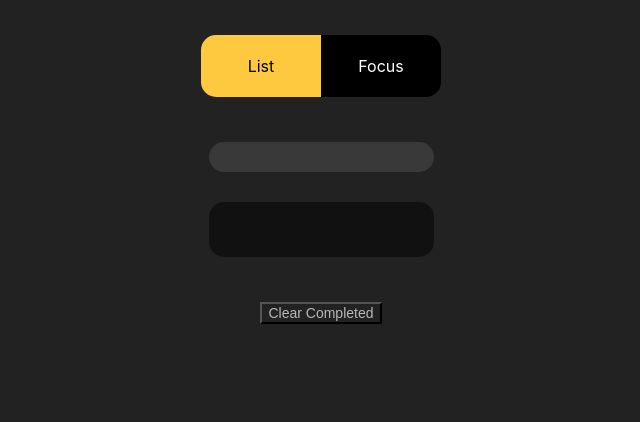
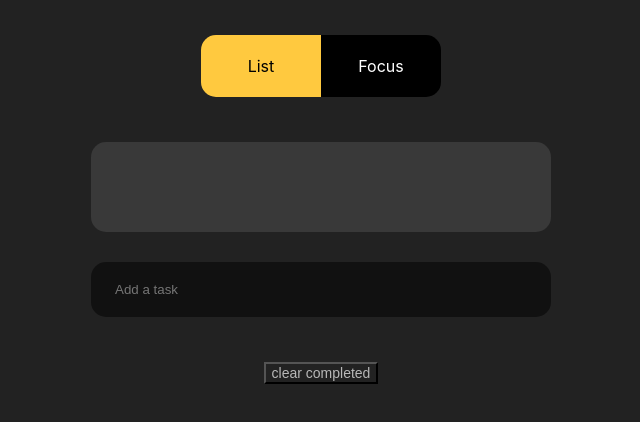
Before and after one commit to Furkanakguun/React_todo, a React (Create React App) app: page / in a window 1280 px wide. Shown: the top 422 px of the page, without its empty margins (319-959 px from the left). Built offline with nearby package versions, Linux system fonts and the light colour scheme.

Commit message:
design continues

```diff
--- a/src/App.tsx
+++ b/src/App.tsx
@@ -13,7 +13,7 @@ import { Task } from './types';
 const Layout = styled.div`
     align-items: center;
     display: flex;
-    flex-direction: column;
+    flex-direction: column;min-height:100vh;
     padding: 35px;
 `;
 
@@ -81,13 +81,4 @@ function App() {
   );
 }
 
-function ListView() {
-  return <h2>List View</h2>;
-}
-
-
-function FocusView() {
-  return <h2>Focus View</h2>;
-}
-
 export default App;
--- /dev/null
+++ b/src/components/Button.ts
@@ -0,0 +1,14 @@
+import styled from 'styled-components';
+import { colors } from '../styles';
+
+const Button = styled.button`
+  background: ${colors.primary};
+  border: none;
+  border-radius: 15px;
+  color: #000;
+  height: 46px;
+  padding-left: 30px;
+  padding-right: 30px;
+`;
+
+export default Button;
--- /dev/null
+++ b/src/components/Checkbox.tsx
@@ -0,0 +1,44 @@
+import React, { ComponentProps } from 'react';
+import styled, { StyledComponent } from 'styled-components';
+import { colors } from '../styles';
+
+const CheckboxContainer = styled.div`
+  display: inline-block;
+  vertical-align: middle;
+`;
+
+const HiddenCheckbox = styled.input`
+  // Hide checkbox visually but remain accessible to screen readers.
+  // Source: https://polished.js.org/docs/#hidevisually
+  border: 0;
+  clip: rect(0 0 0 0);
+  clip-path: inset(50%);
+  height: 1px;
+  margin: -1px;
+  overflow: hidden;
+  padding: 0;
+  position: absolute;
+  white-space: nowrap;
+  width: 1px;
+`;
+
+const StyledCheckbox = styled.div<{ checked: boolean }>`
+  display: inline-block;
+  width: 25px;
+  height: 25px;
+  background: ${(props) => (props.checked ? colors.primary : 'none')};
+  border: 3px solid ${colors.primary};
+  border-radius: 25px;
+  transition: all 100ms;
+`;
+
+type Props = ComponentProps<StyledComponent<'input', any, {}>>;
+
+const Checkbox: React.FC<Props> = ({ checked, ...props }) => (
+  <CheckboxContainer>
+    <HiddenCheckbox {...props} type="checkbox" checked={checked} />
+    <StyledCheckbox checked={checked} />
+  </CheckboxContainer>
+);
+
+export default Checkbox;
--- /dev/null
+++ b/src/components/IconButton.ts
@@ -0,0 +1,8 @@
+import styled from 'styled-components';
+
+const IconButton = styled.button`
+  background: none;
+  border: none;
+`;
+
+export default IconButton;
--- a/src/components/Spacer.tsx
+++ b/src/components/Spacer.tsx
@@ -2,12 +2,13 @@ import React from "react";
 
 
 type Props =
-    | { height: number; width?: never }
-    | { height?: never; width: number };
+    | { flex:number; height?: never; width?: never }
+    | { flex?:number; height: number; width?: never }
+    | {  flex?:number; height?: never; width: number };
 
-const Spacer: React.FC<Props> = ({ height, width }) => {
+const Spacer: React.FC<Props> = ({ flex, height, width }) => {
 
-    return <div style={{ height, width }}></div>
+    return <div style={{ flex, height, width }}></div>
 }
 
 export default Spacer;
--- a/src/contexts/task-store.ts
+++ b/src/contexts/task-store.ts
@@ -1,8 +1,6 @@
 import React, { createContext } from "react";
 import { Task } from "../types";
 
-const TaskContext = createContext<
-[Task[], React.Dispatch<React.SetStateAction<Task[]>>]
->([[] , () => {}]);
+const TaskContext = createContext<[Task[], React.Dispatch<React.SetStateAction<Task[]>>]>([[] , () => {}]);
 
 export default TaskContext;
--- /dev/null
+++ b/src/icons/DeleteIcon.tsx
@@ -0,0 +1,20 @@
+import React from 'react';
+
+const DeleteIcon = () => {
+  return (
+    <svg
+      width="14"
+      height="18"
+      viewBox="0 0 14 18"
+      fill="none"
+      xmlns="http://www.w3.org/2000/svg"
+    >
+      <path
+        d="M1 16C1 17.1 1.9 18 3 18H11C12.1 18 13 17.1 13 16V4H1V16ZM3 6H11V16H3V6ZM10.5 1L9.5 0H4.5L3.5 1H0V3H14V1H10.5Z"
+        fill="#FFC93F"
+      />
+    </svg>
+  );
+};
+
+export default DeleteIcon;
--- a/src/screens/FocusScreen.tsx
+++ b/src/screens/FocusScreen.tsx
@@ -1,26 +1,49 @@
-import React from "react";
-import useTaskStore from "../hooks/use-task-store";
-import { TasksProps } from "../types";
+import React from 'react';
+import styled from 'styled-components';
+import Button from '../components/Button';
+import Spacer from '../components/Spacer';
+import TextButton from '../components/TextButton';
+import useTaskStore from '../hooks/use-task-store';
 
+const Container = styled.div`
+  align-items: center;
+  display: flex;
+  flex-direction: column;
+  flex: 1;
+`;
 
-type Props = {}
+const Task = styled.div`
+  align-items: center;
+  display: flex;
+  flex: 1;
+  font-size: 32px;
+  justify-content: center;
+  padding-bottom: 45px;
+`;
 
+type Props = {};
 
 const FocusScreen: React.FC<Props> = () => {
+  const {
+    focusedTask: task,
+    shuffleFocusedTask,
+    updateTaskCompletion,
+  } = useTaskStore();
 
-    const { focusedTask: task, shuffleFocusedTask, updateTaskCompletion } = useTaskStore();
+  const handleMarkCompleted = () => {
+    if (task) updateTaskCompletion(task.id, true);
+  };
 
-    const handleMarkCompleted = () => {
-        if (task)
-            updateTaskCompletion(task.id, true);
-    }
-    return task ? (
-        <div>
-            <div>{task.label}</div>
-            <button onClick={handleMarkCompleted}>Mark Completed</button>
-            <button onClick={shuffleFocusedTask}>nope</button>
-        </div>) :
-        (<div> No tasks incomplete.</div>)
-}
+  return task ? (
+    <Container>
+      <Task>{task.label}</Task>
+      <Button onClick={handleMarkCompleted}>Mark completed</Button>
+      <Spacer height={45} />
+      <TextButton onClick={shuffleFocusedTask}>nope</TextButton>
+    </Container>
+  ) : (
+    <div>No incomplete tasks. Yay!</div>
+  );
+};
 
-export default FocusScreen
+export default FocusScreen;
--- a/src/screens/ListScreen.tsx
+++ b/src/screens/ListScreen.tsx
@@ -1,97 +1,111 @@
-import React, { ChangeEvent, KeyboardEvent, useContext, useState } from "react";
-import styled from "styled-components";
-import Spacer from "../components/Spacer";
-import TextButton from "../components/TextButton";
-import useTaskStore from "../hooks/use-task-store";
-import { Task, TasksProps } from "../types";
-
-
+import React, { ChangeEvent, KeyboardEvent, useState } from 'react';
+import styled from 'styled-components';
+import Checkbox from '../components/Checkbox';
+import IconButton from '../components/IconButton';
+import Spacer from '../components/Spacer';
+import TextButton from '../components/TextButton';
+import useTaskStore from '../hooks/use-task-store';
+import DeleteIcon from '../icons/DeleteIcon';
+import { Task } from '../types';
 
 const Container = styled.div`
   display: flex;
-    width: 4 60px;
-    flex-direction:  column;
+  flex-direction: column;
   align-items: stretch;
+  width: 460px;
 `;
 
 const List = styled.div`
-    background: rgba(255,255,255,0.1);
-    border-radius:15px;
+  background: rgba(255, 255, 255, 0.1);
+  border-radius: 15px;
+  display: flex;
+  flex-direction: column;
+  padding: 45px 24px;
+`;
+
+const ListItem = styled.label`
+  align-items: center;
+  display: flex;
+  font-size: 18px;
+  padding: 4px 0;
+`;
+
+const DeleteButton = styled(IconButton)`
+  visibility: hidden;
+  ${ListItem}:hover & {
+    visibility: visible;
+  }
 `;
 
 const Input = styled.input`
-    background: rgba(0,0,0,0.5);
-    color: aliceblue;
+  background: rgba(0, 0, 0, 0.5);
+  border: none;
   border-radius: 15px;
-    border: none;
+  color: #fff;
   padding: 20px 24px;
 `;
 
-
-type Props = {
-
-};
-
+type Props = {};
 
 const ListScreen: React.FC<Props> = () => {
     const { addTask, tasks, setTasks, updateTaskCompletion } = useTaskStore();
-
-
     const [newTaskLabel, setNewTaskLabel] = useState('');
 
-    const handleNewTaskLabelChange = (e: ChangeEvent<HTMLInputElement>) => setNewTaskLabel(e.target.value);
+    const handleNewTaskLabelChange = (e: ChangeEvent<HTMLInputElement>) =>
+        setNewTaskLabel(e.target.value);
 
     const handleNewTaskKeyPress = (e: KeyboardEvent<HTMLInputElement>) => {
-        if (e.key == "Enter" && newTaskLabel != '') {
+        if (e.key === 'Enter' && newTaskLabel !== '') {
             addTask({ label: newTaskLabel });
             setNewTaskLabel('');
         }
-    }
+    };
 
-    const handleTaskCompleteChange = (task: Task) => (e: ChangeEvent<HTMLInputElement>) => {
+    const handleTaskCompleteChange =
+        (task: Task) => (e: ChangeEvent<HTMLInputElement>) => {
             updateTaskCompletion(task.id, e.target.checked);
         };
 
-    const handleClearClick = () => {
-        setTasks(tasks => tasks.filter(task => !task.isComplete));
-    }
+    const handleTaskDeleteClick = (handledTask: Task) => () => {
+        setTasks((tasks) => tasks.filter((task) => task.id !== handledTask.id));
+    };
 
-    const handleTaskDeleteClick = (handledTask: Task) => () => {
-        setTasks(tasks => tasks.filter(task => task.id != handledTask.id));
-    }
+    const handleClearClick = () =>
+        setTasks((tasks) => tasks.filter((task) => !task.isComplete));
 
     console.log(tasks);
+
     return (
-
         <Container>
             <List>
-                <Spacer height={30}></Spacer>
-                <div>
                 {tasks.map((task) => (
-                        <div key={task.id}>
-                            <input
-                                type="checkbox"
+                    <ListItem key={task.id}>
+                        <Checkbox
                             checked={task.isComplete}
-                                onChange={handleTaskCompleteChange(task)}>
-                            </input>{' '}
+                            onChange={handleTaskCompleteChange(task)}
+                        />
+                        <Spacer width={24} />
                         {task.label}
-                            <button onClick={handleTaskDeleteClick(task)}>
-                                delete
-                            </button>
-                        </div>
+                        <Spacer flex={1} />
+                        <DeleteButton onClick={handleTaskDeleteClick(task)}>
+                            <DeleteIcon />
+                        </DeleteButton>
+                    </ListItem>
                 ))}
-                </div>
             </List>
-            <Spacer height={30}></Spacer>
-            <Input value={newTaskLabel} onChange={handleNewTaskLabelChange} onKeyPress={handleNewTaskKeyPress}>
-            </Input>
+            <Spacer height={30} />
+            <Input
+                placeholder="Add a task"
+                value={newTaskLabel}
+                onChange={handleNewTaskLabelChange}
+                onKeyPress={handleNewTaskKeyPress}
+            />
             <Spacer height={45}></Spacer>
-            <TextButton onClick={handleClearClick}>Clear Completed</TextButton>
-
+            <TextButton onClick={handleClearClick} style={{ alignSelf: 'center' }}>
+                clear completed
+            </TextButton>
         </Container>
-
-    )
-
-}
+    );
+};
 
 export default ListScreen;
```
Lines whose indentation alone changed are shown as unchanged.
